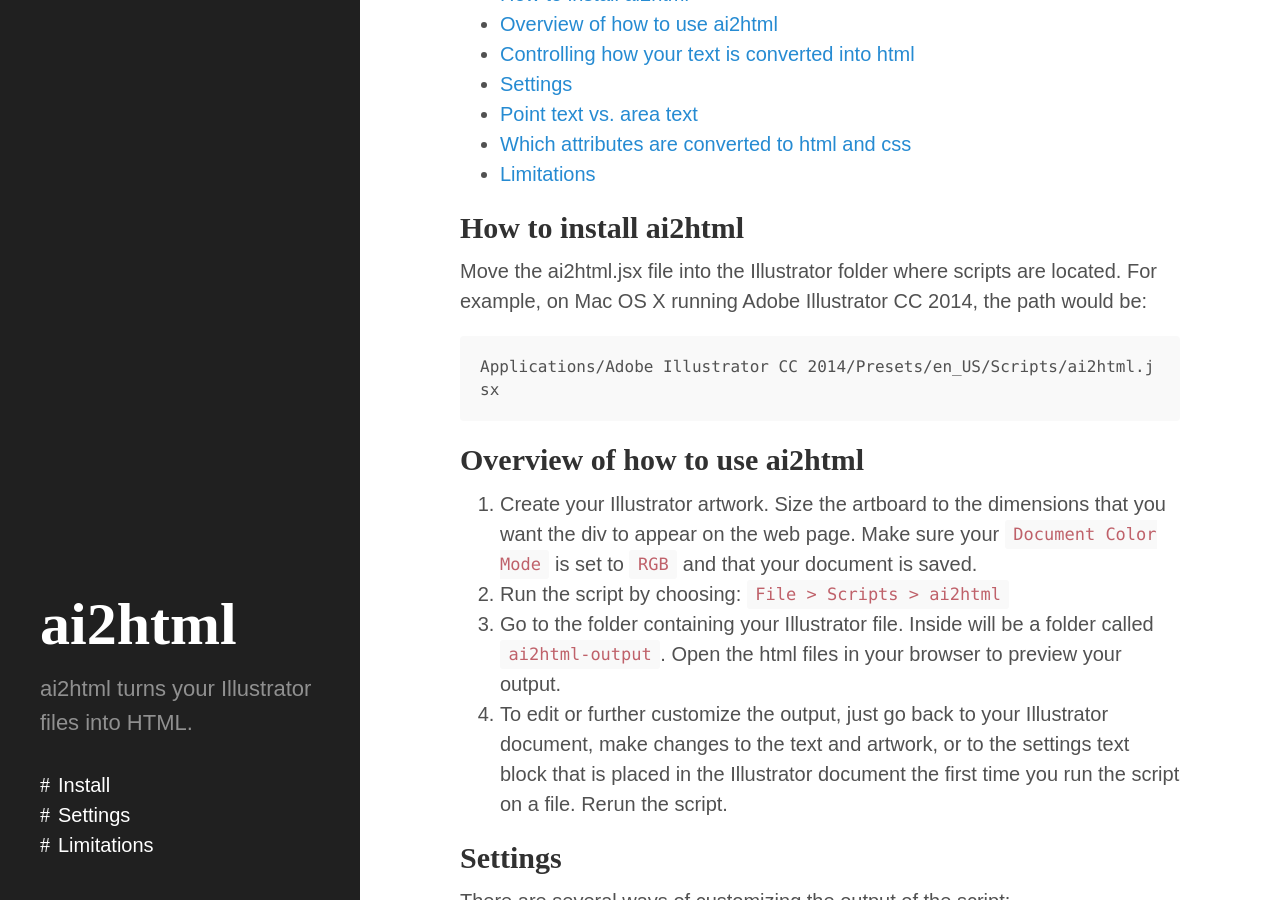
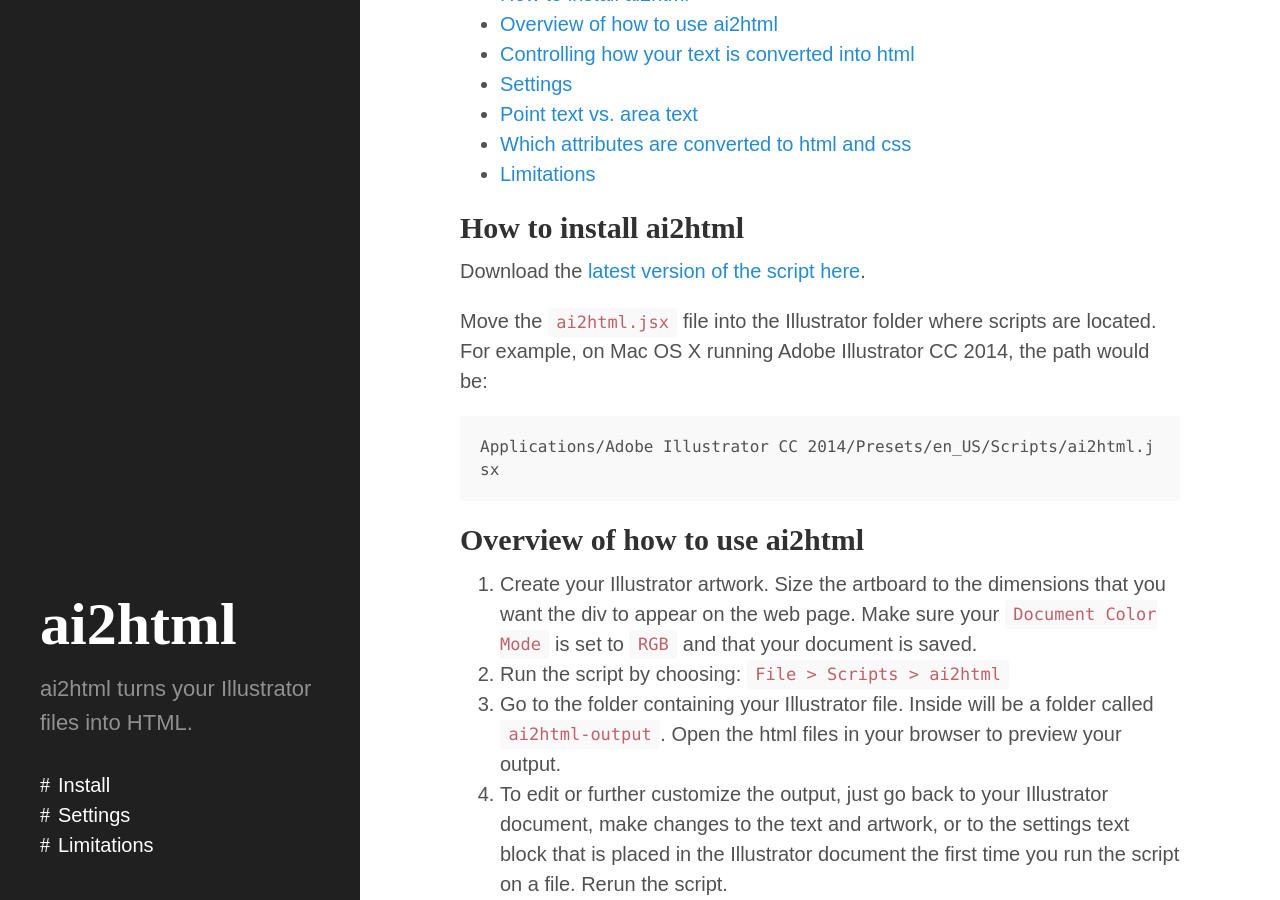
Before and after one commit to newsdev/ai2html, a Jekyll site: the page built from index.md, in a window 1280 px wide and 900 px high, scrolled down 1009 px. Built offline with Jekyll 4.4.1, drawn with Linux system fonts in a browser that asks for light colours; Markdown is read by kramdown in place of the engine named in the settings; some of the changed text lies outside the part shown.

Commit message:
Sync README.md in master branch to index.md in gh-pages

````diff
--- a/index.md
+++ b/index.md
@@ -30,7 +30,9 @@
 
 ## How to install ai2html
 
-Move the ai2html.jsx file into the Illustrator folder where scripts are located. For example, on Mac OS&nbsp;X running Adobe Illustrator CC 2014, the path would be:
+Download the [latest version of the script here](https://github.com/newsdev/ai2html/blob/master/ai2html.jsx).
+
+Move the `ai2html.jsx` file into the Illustrator folder where scripts are located. For example, on Mac OS&nbsp;X running Adobe Illustrator CC 2014, the path would be:
 ```
 Applications/Adobe Illustrator CC 2014/Presets/en_US/Scripts/ai2html.jsx
 ```
@@ -234,3 +236,7 @@
 - If text is not hidden using the hide command, but rather is hidden because it is behind a mask, it will show up if it is within the artboard.
 - Labels in graph objects will be rendered as part of the image. (Something changed in newer versions of CC in the way text objects inside the graph object are handled.) If you want your chart labels to be shown as html, you will need to ungroup the chart.
 - In area text blocks, text that is hidden because it is overflowing the box will appear in the html output.
+
+## Contributing to this project
+
+The Github repository for this site is available at newsdev/archieml.org, and you can use its Issues page to submit questions or bugs on the spec itself.
````
Also changed, not shown: README.md (deleted).
